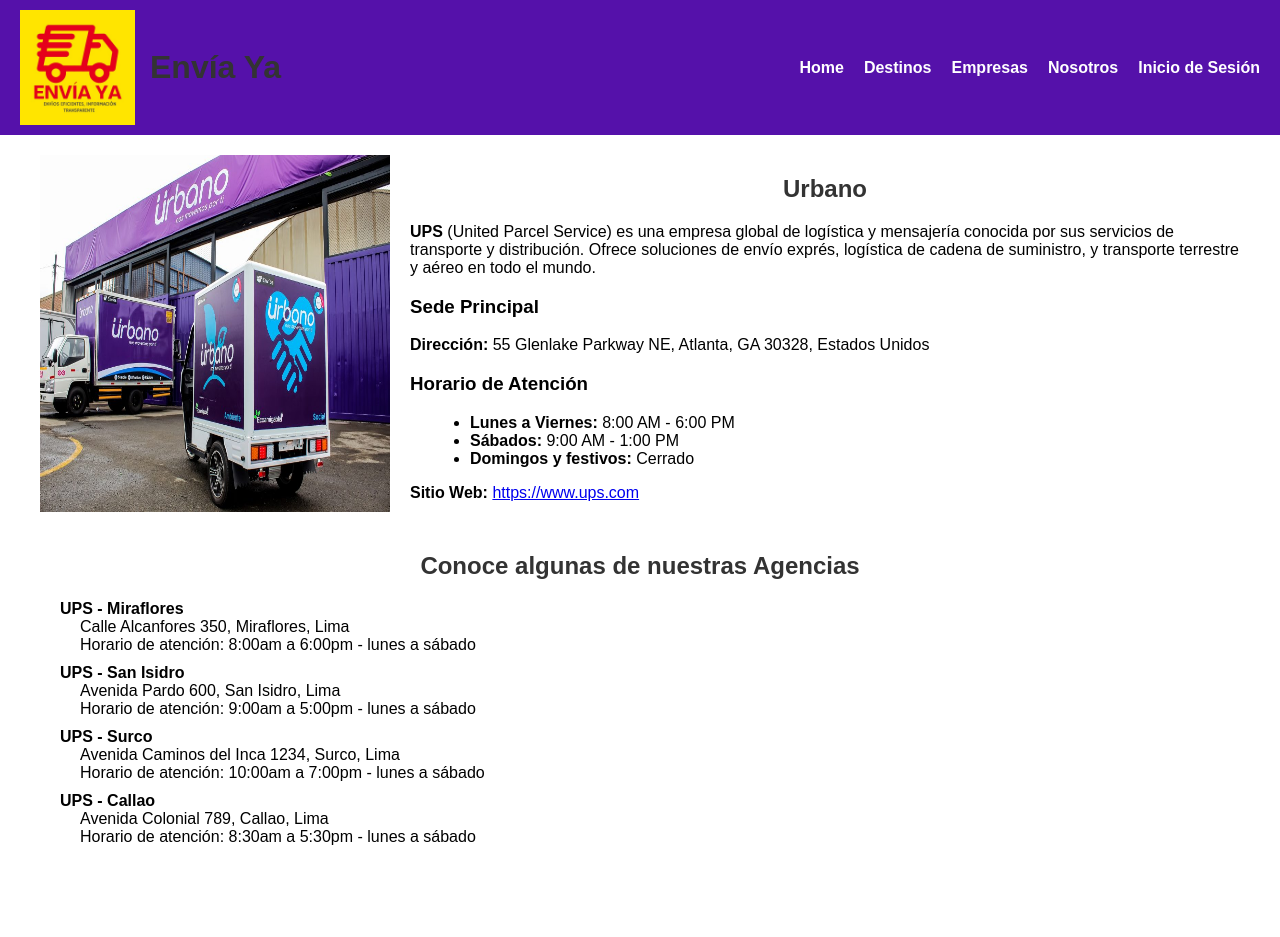
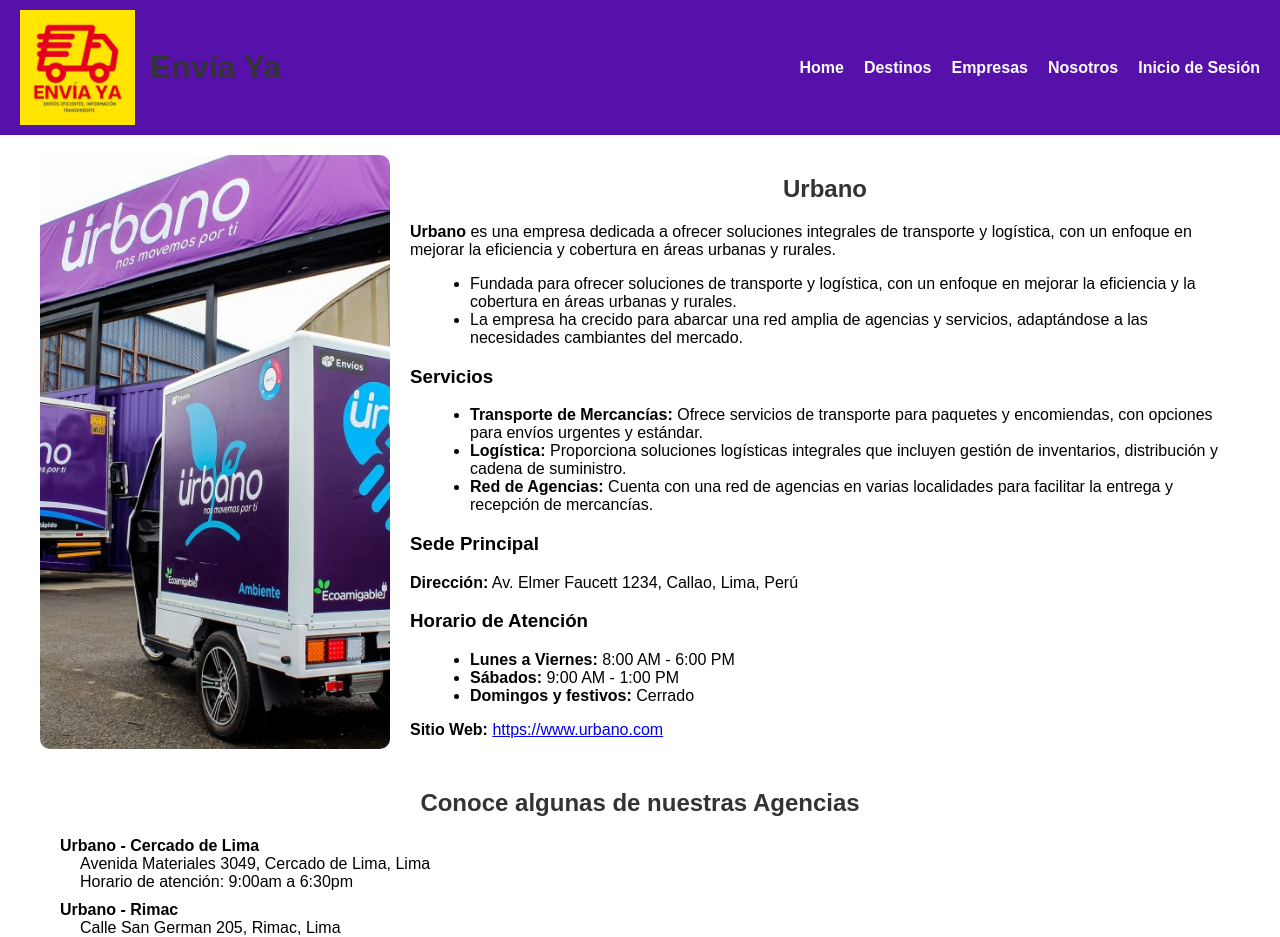
Before and after one commit to jhamilamedina/ProyectoFinal, a React (Create React App) app in the folder frontend/envia-ya/: page /ListaUrbano in a window 1280 px wide. Shown: the top 937 px of the page. Built offline with nearby package versions, Linux system fonts and the light colour scheme.

Commit message:
fix: Corrigiendo errores de codigo en los componentes

```diff
--- a/frontend/envia-ya/src/components/Empresas.css
+++ b/frontend/envia-ya/src/components/Empresas.css
@@ -1,7 +1,7 @@
 .empresa-grid {
   display: grid;
   grid-template-columns: repeat(auto-fill, minmax(300px, 1fr));
-  gap: 40px;
+  gap: 20px;
   padding: 20px;
 }
 
--- a/frontend/envia-ya/src/components/ListaAgencias.css
+++ b/frontend/envia-ya/src/components/ListaAgencias.css
@@ -14,11 +14,13 @@
 }
 
 .company-photo {
-  width: 90%;
+  width: 400%;
   max-width: 350px;
-  height: auto;
+  height: 400px;
   margin: 0 auto;
   display: block;
+  object-fit: cover;
+  border-radius: 10px;
 }
 
 .company-details {
--- a/frontend/envia-ya/src/components/ListaFedEx.js
+++ b/frontend/envia-ya/src/components/ListaFedEx.js
@@ -55,9 +55,19 @@
         <img src={FedExImage} alt="Fachada de FedEx" className="company-photo" />
         <div className="company-details">
           <h2>FedEx</h2>
-          <p><strong>FedEx</strong> es una empresa global de logística y mensajería conocida por su servicio de entrega rápida y eficiente. Ofrece soluciones de transporte terrestre, aéreo y marítimo, así como servicios de logística y cadena de suministro en todo el mundo.</p>
+          <p><strong>FedEx</strong>, o Federal Express, es una empresa multinacional de logística y servicios de mensajería con sede en Memphis, Tennessee, Estados Unidos. Fundada en 1971, FedEx comenzó sus operaciones en 1973 bajo el nombre original de Federal Express.</p>
+          <h3>Servicios</h3>
+          <ul>
+            <li><strong>FedEx Express:</strong> Servicios de mensajería y entrega exprés a nivel global.</li>
+            <li><strong>FedEx Ground:</strong> Entregas terrestres económicas en los EE.UU. y Canadá.</li>
+            <li><strong>FedEx Freight:</strong> Servicios de carga y transporte de mercancías pesadas.</li>
+            <li><strong>FedEx Office:</strong> Servicios de impresión y oficina, anteriormente conocido como Kinko's.</li>
+            <li><strong>FedEx Supply Chain:</strong> Soluciones de cadena de suministro y logística.</li>
+          </ul>
+          <h3>Operaciones</h3>
+          <p>FedEx opera en más de 220 países y territorios, con una de las flotas aéreas más grandes del mundo, que cuenta con más de 600 aviones. Su hub principal es el aeropuerto de Memphis (MEM), conocido como el "Superhub".</p>
           <h3>Sede Principal</h3>
-          <p><strong>Dirección:</strong> 3875 Airways Blvd, Memphis, TN 38116, Estados Unidos</p>
+          <p><strong>Dirección:</strong> Av. Tomás Valle 313, Independencia, Lima 15314, Perú</p>
           <h3>Horario de Atención</h3>
           <ul>
             <li><strong>Lunes a Viernes:</strong> 8:00 AM - 6:00 PM</li>
--- a/frontend/envia-ya/src/components/ListaTransmar.js
+++ b/frontend/envia-ya/src/components/ListaTransmar.js
@@ -28,24 +28,24 @@
 
   const agencies = [
     {
-      name: "UPS - Miraflores",
-      address: "Calle Alcanfores 350, Miraflores, Lima",
-      hours: "Horario de atención: 8:00am a 6:00pm - lunes a sábado"
+      name: "Transmar - Rimac",
+      address: "Avenida 28 de Julio 1511, Rimac, Lima",
+      hours: "Horario de atención: 7:00am a 6:30pm - Lunes a sábado"
     },
     {
-      name: "UPS - San Isidro",
-      address: "Avenida Pardo 600, San Isidro, Lima",
-      hours: "Horario de atención: 9:00am a 5:00pm - lunes a sábado"
+      name: "Transmar - La Victoria",
+      address: "Avenida Bauzate y Meza 680, La Victoria, Lima",
+      hours: "Horario de atención: 8:00am a 6:00pm - Lunes a sábado"
     },
     {
-      name: "UPS - Surco",
-      address: "Avenida Caminos del Inca 1234, Surco, Lima",
-      hours: "Horario de atención: 10:00am a 7:00pm - lunes a sábado"
+      name: "Transmar - Breña",
+      address: "Jirón Pucallpa 266, Breña, Lima",
+      hours: "Horario de atención: 8:00am a 7:30pm - Lunes a sábado"
     },
     {
-      name: "UPS - Callao",
-      address: "Avenida Colonial 789, Callao, Lima",
-      hours: "Horario de atención: 8:30am a 5:30pm - lunes a sábado"
+      name: "Transmar - Miraflores",
+      address: "Avenida Nicolás Arriola 197, Miraflores, Lima",
+      hours: "Horario de atención: 8:00am a 6:00pm - Lunes a sábado"
     }
   ];
 
@@ -56,8 +56,11 @@
         <div className="company-details">
           <h2>Transmar</h2>
           <p><strong>Transmar</strong> es una empresa líder en logística y mensajería, especializada en ofrecer soluciones de transporte y distribución eficientes a nivel global. Con un enfoque en la entrega exprés y la gestión de la cadena de suministro, Transmar se destaca por su compromiso con la puntualidad y la calidad en el servicio.</p>
+          <p>Desarrollando y cultivando a través de cuatro décadas de experiencia en la industria en el sector del transporte y la logística, así como nuestra creciente presencia en el terreno en los principales puertos de la región, nos han dado una capacidad incomparable para satisfacer las necesidades de los clientes.</p>
+          <p><strong>Fiabilidad:</strong> En Transmar, honramos los compromisos de nuestros clientes, aprovechando nuestra experiencia en la industria y nuestra tecnología de punta para entregar los productos de la manera más confiable y rápida.</p>
+          <p><strong>Seguridad:</strong> Otorgamos un gran valor a la seguridad de nuestras operaciones marítimas, manteniendo los más altos estándares de conciencia de seguridad, disciplina del personal y responsabilidad individual.</p>
           <h3>Sede Principal</h3>
-          <p><strong>Dirección:</strong> 55 Glenlake Parkway NE, Atlanta, GA 30328, Estados Unidos</p>
+          <p><strong>Dirección:</strong> Av. Tomás Valle C.C. Plaza Norte (Stand 17-18) Independecia - Lima</p>
           <h3>Horario de Atención</h3>
           <ul>
             <li><strong>Lunes a Viernes:</strong> 8:00 AM - 6:00 PM</li>
--- a/frontend/envia-ya/src/components/ListaUps.js
+++ b/frontend/envia-ya/src/components/ListaUps.js
@@ -55,9 +55,25 @@
         <img src={UpsImage} alt="Fachada de UPS" className="company-photo" />
         <div className="company-details">
           <h2>UPS</h2>
-          <p><strong>UPS</strong> (United Parcel Service) es una empresa global de logística y mensajería conocida por sus servicios de transporte y distribución. Ofrece soluciones de envío exprés, logística de cadena de suministro, y transporte terrestre y aéreo en todo el mundo.</p>
+          <p><strong>UPS</strong> (United Parcel Service) es una empresa global de logística y mensajería conocida por sus servicios de transporte y distribución. Fundada en 1907 como American Messenger Company y rebautizada como United Parcel Service en 1919, UPS comenzó con una flota de bicicletas y motocicletas antes de expandir su red para incluir camiones y aviones.</p>
+          <h3>Servicios</h3>
+          <ul>
+            <li><strong>UPS Ground:</strong> Servicios de entrega terrestre que abarcan los EE.UU., Canadá, y México, con tiempos de entrega basados en la distancia y el tipo de servicio seleccionado.</li>
+            <li><strong>UPS Air:</strong> Ofrece servicios de entrega urgente y programada a nivel nacional e internacional. Incluye opciones de entrega en un día, dos días y otros plazos.</li>
+            <li><strong>UPS Freight:</strong> Proporciona servicios de carga de mercancías pesadas y menos que carga (LTL), con cobertura en EE.UU., Canadá y México.</li>
+            <li><strong>UPS Supply Chain Solutions:</strong> Ofrece servicios integrales de gestión de la cadena de suministro, que incluyen logística, gestión de inventarios, distribución y soluciones de cadena de suministro personalizadas.</li>
+            <li><strong>UPS Store:</strong> Red de franquicias que proporciona servicios de impresión, envío de paquetes y soluciones de oficina a nivel nacional.</li>
+            <li><strong>UPS Capital:</strong> Servicios financieros y seguros, incluyendo protección de paquetes y soluciones de financiamiento.</li>
+          </ul>
+          <h3>Operaciones</h3>
+          <ul>
+            <li><strong>Red Global:</strong> UPS opera en más de 220 países y territorios, con una red extensa que abarca entregas internacionales y nacionales.</li>
+            <li><strong>Hub Principal:</strong> El hub más importante de UPS es el Worldport en Louisville, Kentucky, que es uno de los centros de clasificación de paquetes más grandes del mundo.</li>
+          </ul>
+
           <h3>Sede Principal</h3>
-          <p><strong>Dirección:</strong> 55 Glenlake Parkway NE, Atlanta, GA 30328, Estados Unidos</p>
+          <p><strong>Dirección:</strong> Av. Víctor Andrés Belaúnde 147, Oficina 701, Edificio Center Tower,
+          San Isidro, Lima 27, Perú</p>
           <h3>Horario de Atención</h3>
           <ul>
             <li><strong>Lunes a Viernes:</strong> 8:00 AM - 6:00 PM</li>
--- a/frontend/envia-ya/src/components/ListaUrbano.js
+++ b/frontend/envia-ya/src/components/ListaUrbano.js
@@ -28,43 +28,53 @@
 
   const agencies = [
     {
-      name: "UPS - Miraflores",
-      address: "Calle Alcanfores 350, Miraflores, Lima",
-      hours: "Horario de atención: 8:00am a 6:00pm - lunes a sábado"
+      name: "Urbano - Cercado de Lima",
+      address: "Avenida Materiales 3049, Cercado de Lima, Lima",
+      hours: "Horario de atención: 9:00am a 6:30pm"
     },
     {
-      name: "UPS - San Isidro",
-      address: "Avenida Pardo 600, San Isidro, Lima",
-      hours: "Horario de atención: 9:00am a 5:00pm - lunes a sábado"
+      name: "Urbano - Rimac",
+      address: "Calle San German 205, Rimac, Lima",
+      hours: "Horario de atención: 9:00am a 6:30pm"
     },
     {
-      name: "UPS - Surco",
-      address: "Avenida Caminos del Inca 1234, Surco, Lima",
-      hours: "Horario de atención: 10:00am a 7:00pm - lunes a sábado"
+      name: "Urbano - La Victoria",
+      address: "Jirón Lucanas 671, La Victoria, Lima",
+      hours: "Horario de atención: 9:00am a 6:30pm"
     },
     {
-      name: "UPS - Callao",
-      address: "Avenida Colonial 789, Callao, Lima",
-      hours: "Horario de atención: 8:30am a 5:30pm - lunes a sábado"
+      name: "UPS - Breña",
+      address: "Avenida Arica 150, Breña",
+      hours: "Horario de atención: 9:00am a 7:00pm"
     }
   ];
 
   return (
     <div className="conocenos-mas">
       <div className="company-info">
-        <img src={UrbanoImage} alt="Fachada de UPS" className="company-photo" />
+        <img src={UrbanoImage} alt="Fachada de Urbano" className="company-photo" />
         <div className="company-details">
           <h2>Urbano</h2>
-          <p><strong>UPS</strong> (United Parcel Service) es una empresa global de logística y mensajería conocida por sus servicios de transporte y distribución. Ofrece soluciones de envío exprés, logística de cadena de suministro, y transporte terrestre y aéreo en todo el mundo.</p>
+          <p><strong>Urbano</strong> es una empresa dedicada a ofrecer soluciones integrales de transporte y logística, con un enfoque en mejorar la eficiencia y cobertura en áreas urbanas y rurales.</p>
+          <ul>
+            <li>Fundada para ofrecer soluciones de transporte y logística, con un enfoque en mejorar la eficiencia y la cobertura en áreas urbanas y rurales.</li>
+            <li>La empresa ha crecido para abarcar una red amplia de agencias y servicios, adaptándose a las necesidades cambiantes del mercado.</li>
+          </ul>
+          <h3>Servicios</h3>
+          <ul>
+            <li><strong>Transporte de Mercancías:</strong> Ofrece servicios de transporte para paquetes y encomiendas, con opciones para envíos urgentes y estándar.</li>
+            <li><strong>Logística:</strong> Proporciona soluciones logísticas integrales que incluyen gestión de inventarios, distribución y cadena de suministro.</li>
+            <li><strong>Red de Agencias:</strong> Cuenta con una red de agencias en varias localidades para facilitar la entrega y recepción de mercancías.</li>
+          </ul>
           <h3>Sede Principal</h3>
-          <p><strong>Dirección:</strong> 55 Glenlake Parkway NE, Atlanta, GA 30328, Estados Unidos</p>
+          <p><strong>Dirección:</strong> Av. Elmer Faucett 1234, Callao, Lima, Perú</p>
           <h3>Horario de Atención</h3>
           <ul>
             <li><strong>Lunes a Viernes:</strong> 8:00 AM - 6:00 PM</li>
             <li><strong>Sábados:</strong> 9:00 AM - 1:00 PM</li>
             <li><strong>Domingos y festivos:</strong> Cerrado</li>
           </ul>
-          <p><strong>Sitio Web:</strong> <a href="https://www.ups.com" target="_blank" rel="noopener noreferrer">https://www.ups.com</a></p>
+          <p><strong>Sitio Web:</strong> <a href="https://www.urbano.com" target="_blank" rel="noopener noreferrer">https://www.urbano.com</a></p>
         </div>
       </div>
       <div className="agencies">
```
Also changed, not shown: frontend/envia-ya/src/components/ListaAgencias.js (+17 -2 lines), frontend/envia-ya/src/components/ListaDHL.js (+14 -3 lines), frontend/envia-ya/src/components/ListaServientrega.js (+11 -2 lines), frontend/envia-ya/src/components/ListaShalom.js (+13 -6 lines).
